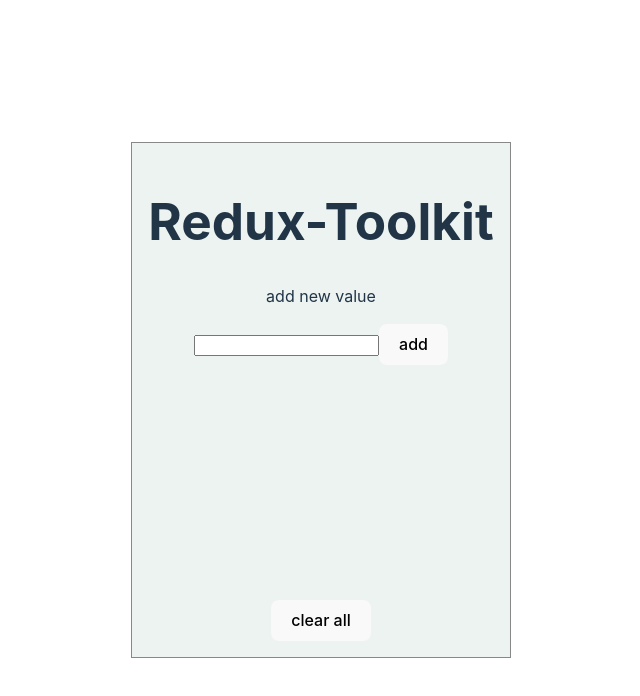
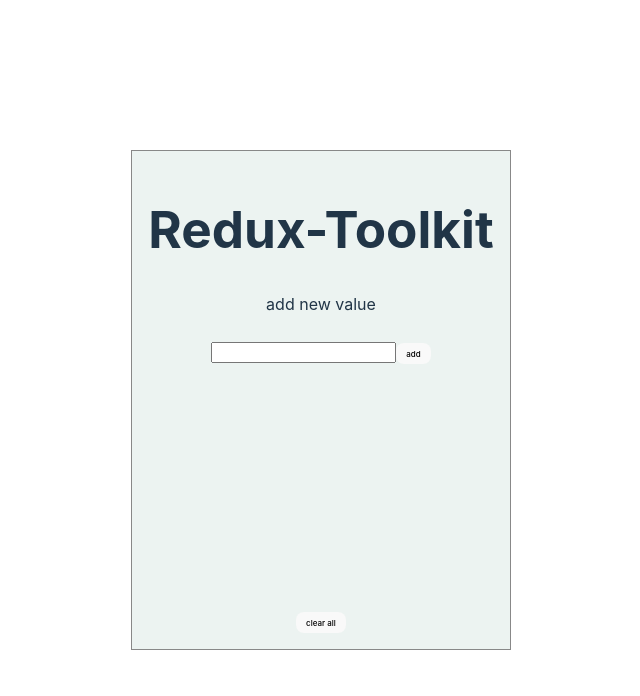
Before and after one commit to danielu96/Redux-Toolkit, a React (Vite) app: page / in a window 1280 px wide. Shown: the top 696 px of the page, without its empty margins (319-959 px from the left). Built offline with nearby package versions, Linux system fonts and the light colour scheme.

Commit message:
font-size to 0.5 changed

```diff
--- a/src/index.css
+++ b/src/index.css
@@ -29,6 +29,7 @@
   place-items: center;
   min-width: 350px;
   min-height: 100vh;
+
 }
 
 h1 {
@@ -40,7 +41,7 @@
   border-radius: 8px;
   border: 1px solid transparent;
   padding: 0.6em 1.2em;
-  font-size: 1em;
+  font-size: 0.5em;
   font-weight: 500;
   font-family: inherit;
   background-color: #1a1a1a;
```
